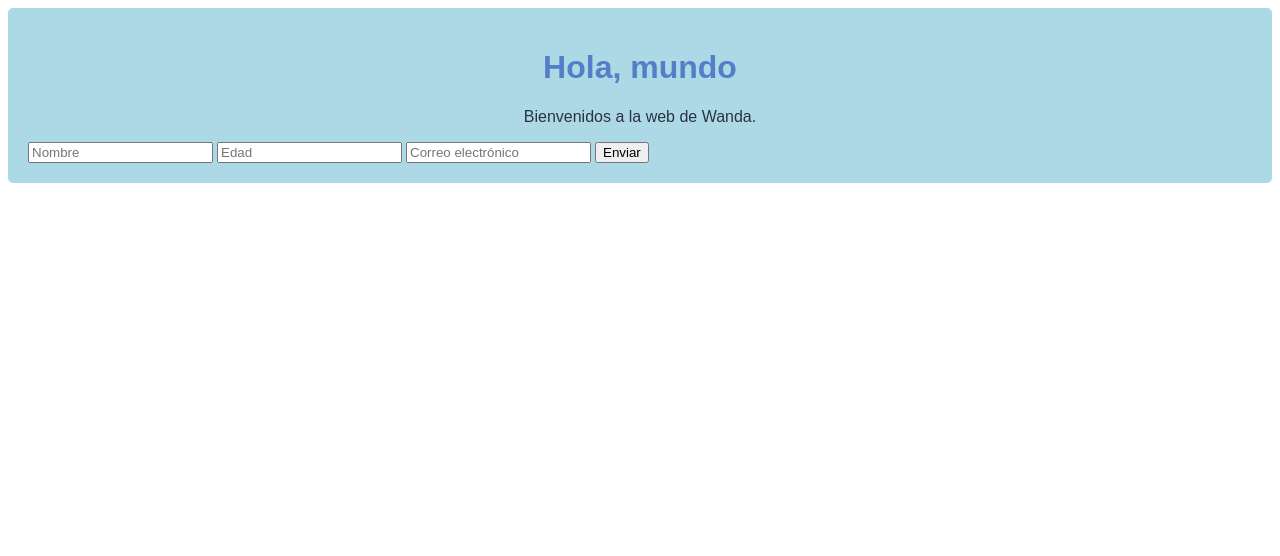
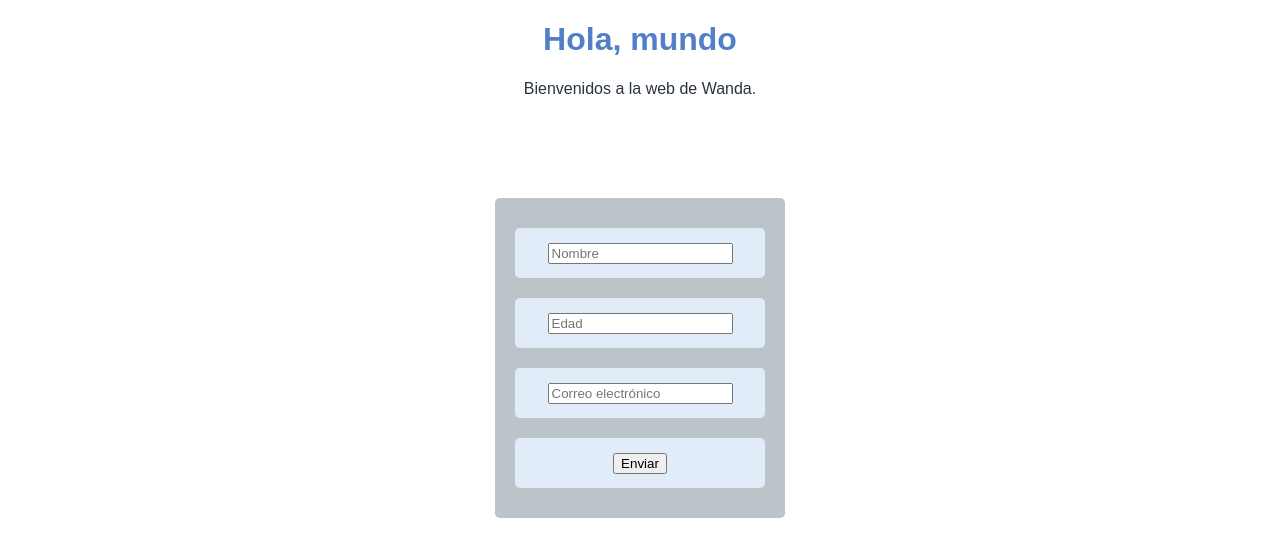
Before and after one commit to wandaglezest/Capgemini, a plain HTML site: page src/Semana3/FormularioFinal.html in a window 1280 px wide. Drawn offline with Linux system fonts and the light colour scheme.

Commit message:
18/02 14:45

```diff
--- a/src/Semana3/FormularioFinal.html
+++ b/src/Semana3/FormularioFinal.html
@@ -20,24 +20,41 @@
         }
 
         .formulario {
-            background-color: lightblue;
-            padding: 20px;
-            border-radius: 5px;
+            display: flex;               /* Activa Flexbox */
+            flex-direction: column;      /* Coloca los divs internos en una columna */
+            justify-content: center;     /* Centra los elementos dentro del contenedor */
+            align-items: center;         /* Centra los elementos horizontalmente */
+            background-color: rgb(187, 197, 201); /* Fondo del formulario */
+            padding: 20px;               /* Espaciado dentro del formulario */
+            border-radius: 5px;          /* Bordes redondeados */
+            width: 250px;                /* Ancho fijo para el formulario */
+            margin: 100px auto;          /* Centra el formulario en la pantalla */
+        }
+
+        /* Estilos para los divs internos */
+        .interior {
+            width: 100%;                 /* Asegura que cada div interno ocupe el 100% del ancho del contenedor */
+            height: 50px;                /* Altura de los divs */
+            background-color: rgb(226, 236, 249); /* Fondo de los divs */
+            margin: 10px 0;              /* Espacio entre los divs */
+            text-align: center;          /* Centra el texto dentro del div */
+            line-height: 50px;           /* Centra el texto verticalmente */
+            border-radius: 5px;          /* Bordes redondeados */
         }
         </style>
 </head>
 <body>
-<div class="formulario">
+
     <h1>Hola, mundo</h1>
 
     <p>Bienvenidos a la web de Wanda.</p>
 
+<div class="formulario">
+    <div class="interior"><input type="text" id="nombre" placeholder="Nombre";></input></div>
+    <div class="interior"><input type="text" id="edad" placeholder="Edad";></input></div>
+    <div class="interior"><input type="text" id="email" placeholder="Correo electrónico";></input></div>
 
-    <input type="text" id="nombre" placeholder="Nombre";></input>
-    <input type="text" id="edad" placeholder="Edad";></input>
-    <input type="text" id="email" placeholder="Correo electrónico";></input>
-
-    <button onclick="capturaDatos()">Enviar</button>
+    <div class="interior"><button onclick="capturaDatos()">Enviar</button></div>
 
 </div>
     <script>
```
